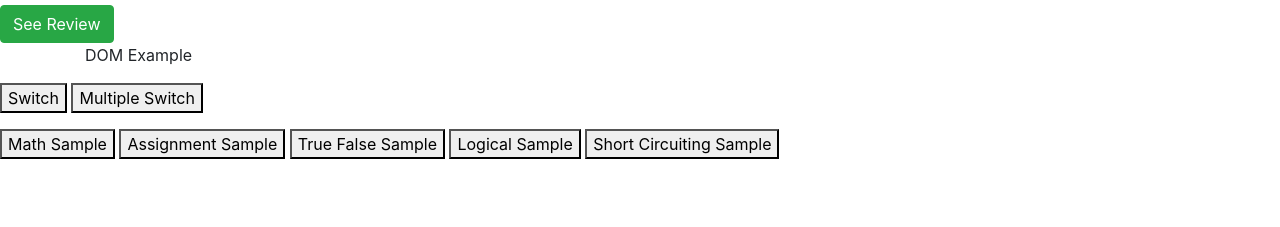
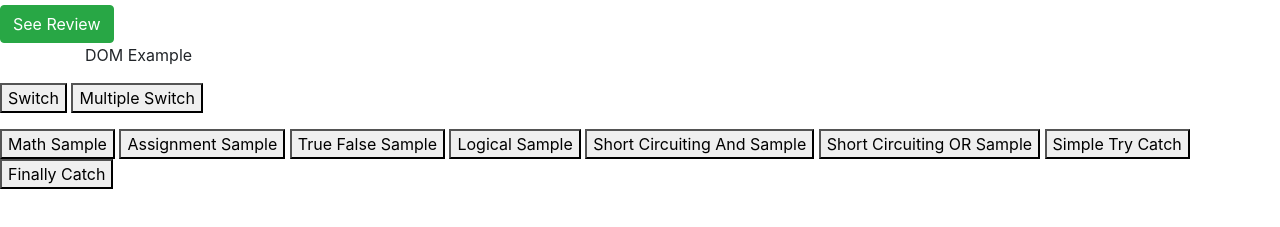
Before and after one commit to wuikhan/glowing-couscous, a plain HTML site: page index.html in a window 1280 px wide. Shown: the part 51-278 px from the top of the page. Drawn offline with nearby package versions, Linux system fonts and the light colour scheme.

Commit message:
Update index.html

```diff
--- a/index.html
+++ b/index.html
@@ -32,8 +32,10 @@
   <button onclick="assignmentSample();">Assignment Sample</button>
   <button onclick="trueFalseSample();">True False Sample</button>
   <button onclick="logicalSample();">Logical Sample</button>
-  <button onclick="shortCircuitAndSample();">Short Circuiting Sample</button>
-
+  <button onclick="shortCircuitAndSample();">Short Circuiting And Sample</button>
+  <button onclick="shortCircuitOrSample();">Short Circuiting OR Sample</button>
+  <button onclick="simpleTryCatch();">Simple Try Catch</button>
+  <button onclick="finallyTryCatch();">Finally Catch</button>
     <!-- Optional JavaScript -->
     <!-- jQuery first, then Popper.js, then Bootstrap JS -->
     <script src="script.js"></script>
```
